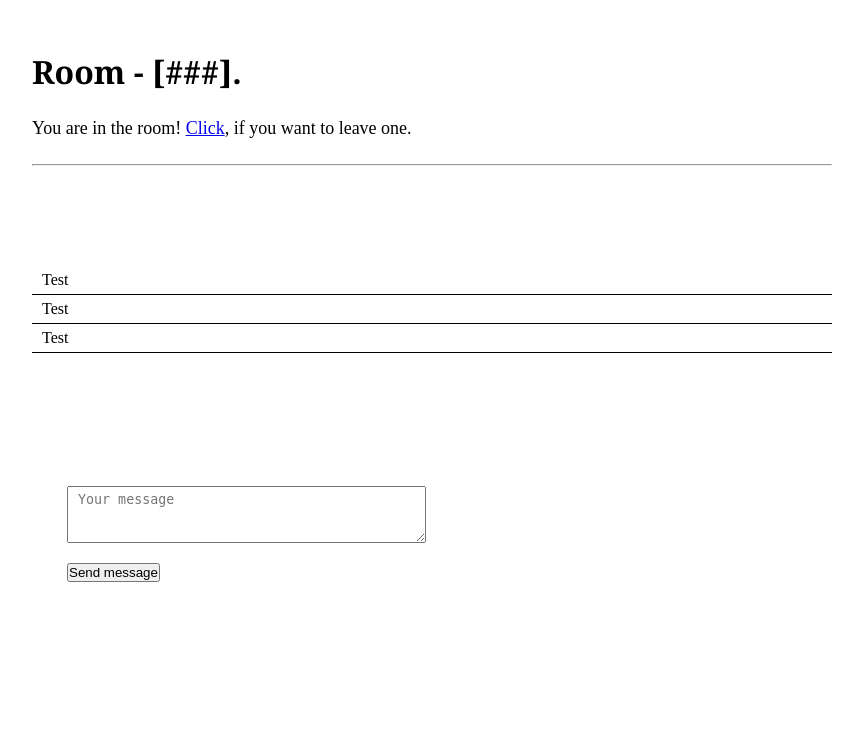
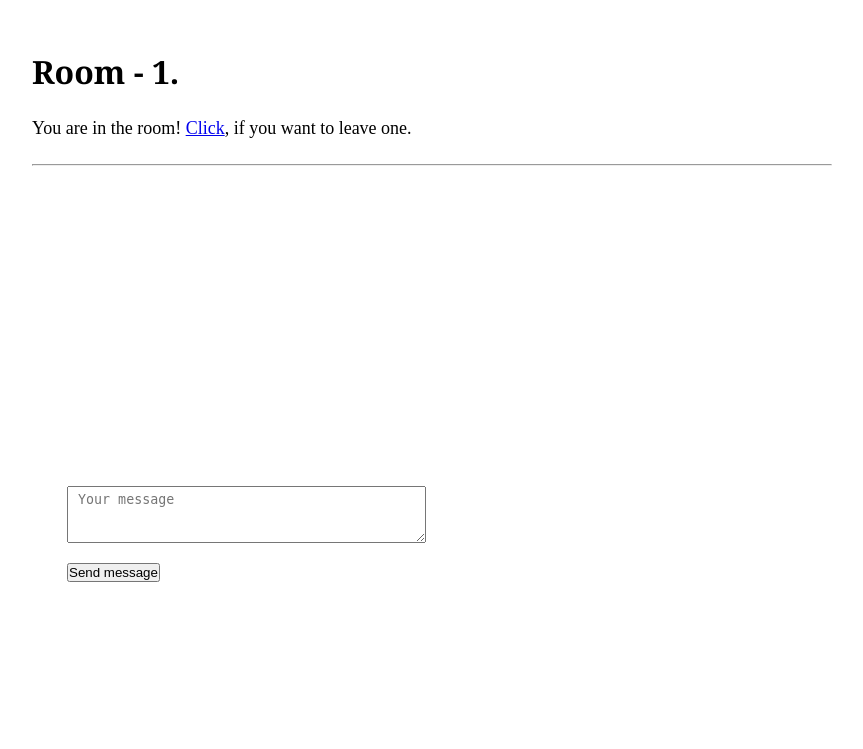
Before and after one commit to globalwa/room-chat, a Flask app: page /chat in a window 1280 px wide. Shown: the top 749 px of the page, without its empty margins (208-1071 px from the left). Run offline with Flask 2, Linux system fonts and the light colour scheme; the visitor is signed in with stand-in values (Sample User, id 1); some libraries are stand-ins or nearby versions.

Commit message:
Rooms table;Users list in the chat; Room name

```diff
--- a/app/routes.py
+++ b/app/routes.py
@@ -1,5 +1,6 @@
 from flask import render_template, redirect, url_for, session
 from app.forms import IndexForm
+from app.events import users
 from app import app
 
 
@@ -15,7 +16,7 @@ def index():
 
         return redirect(url_for('chat'))
 
-    return render_template('index.html', title='login', form=form)
+    return render_template('index.html', title='login', form=form, users=users)
 
 
 @app.route('/chat')
--- a/app/static/app.js
+++ b/app/static/app.js
@@ -1,6 +1,7 @@
 const socketio = io('http://' + document.domain + ':' + location.port + '/chat');
 
 const chat = document.querySelector('#chat');
+const users = document.querySelector('#users');
 const inputMessage = document.querySelector('#message');
 const sendMessage = document.querySelector('#send');
 const leaveLink = document.querySelector('#leave');
@@ -32,6 +33,10 @@ socketio.on('status', (data) => {
     addMessage(data);
 });
 
+socketio.on('user', (data) => {
+    loadUsers(data);
+});
+
 socketio.on('message', (data) => {
     addMessage(data);
 });
@@ -42,3 +47,13 @@ const addMessage = (data) => {
     objectMessage.innerHTML = data.message;
     chat.append(objectMessage);
 };
+
+const loadUsers = (data) => {
+    users.innerHTML = '';
+
+    data.users.forEach(user => {
+        let objectUser = document.createElement('li');
+        objectUser.innerHTML = "User: " + user;
+        users.append(objectUser);
+    });
+};
--- a/app/static/style.css
+++ b/app/static/style.css
@@ -10,7 +10,7 @@ body {
 }
 
 .main_form {
-    margin: 150px 0px 0px;
+    margin: 100px 0px 100px;
     padding: 0px 200px;
 }
 
@@ -18,6 +18,24 @@ body {
     max-width: 830px;
     margin: 0px auto 0px auto;
     padding: 0px 15px;
+    height: 100%;
+}
+
+td {
+    padding-left: 5px;
+}
+
+.rooms {
+    margin: 30px;
+}
+
+.rooms table {
+    width: 75%;
+    margin: 0px auto;
+}
+
+.rooms caption {
+    margin-bottom: 20px;
 }
 
 .title {
@@ -45,16 +63,28 @@ body {
     margin-top: 15px;
 }
 
+.content {
+    margin: 100px 0px 0px;
+    display: flex;
+    justify-content: space-between;
+}
+
 #chat {
-    margin: 100px 0px 0px;
+    width: 60%;
     overflow: scroll;
     height: 200px;
     list-style: none;
 }
 
-#chat li {
+.content ul li {
     border-bottom: 1px solid black;
     padding: 5px 5px 5px 10px;
+}
+
+#users {
+    width: 30%;
+    overflow: scroll;
+    list-style: none;
 }
 
 .type {
--- a/app/templates/chat.html
+++ b/app/templates/chat.html
@@ -3,22 +3,17 @@
 {% block content %}
 
 <div class="container">
-    <h1 class="title">Room - [###].</h1>
+    <h1 class="title">Room - {{ session.get('room') }}.</h1>
     <p class="info">
         You are in the room! <a id="leave" href="#">Click</a>, if you want to leave one.
     </p>
     <hr>
-    <ul id="chat">
-        <li>
-            Test
-        </li>
-        <li>
-            Test
-        </li>
-        <li>
-            Test
-        </li>
-    </ul>
+    <div class="content">
+        <ul id="chat">
+        </ul>
+        <ul id="users">
+        </ul>
+    </div>
     <div class="type">
         <form>
             <label for="message"></label>
```
Also changed, not shown: app/events.py (+16 -6 lines), app/templates/index.html (+16 -0 lines), 1 other file.
